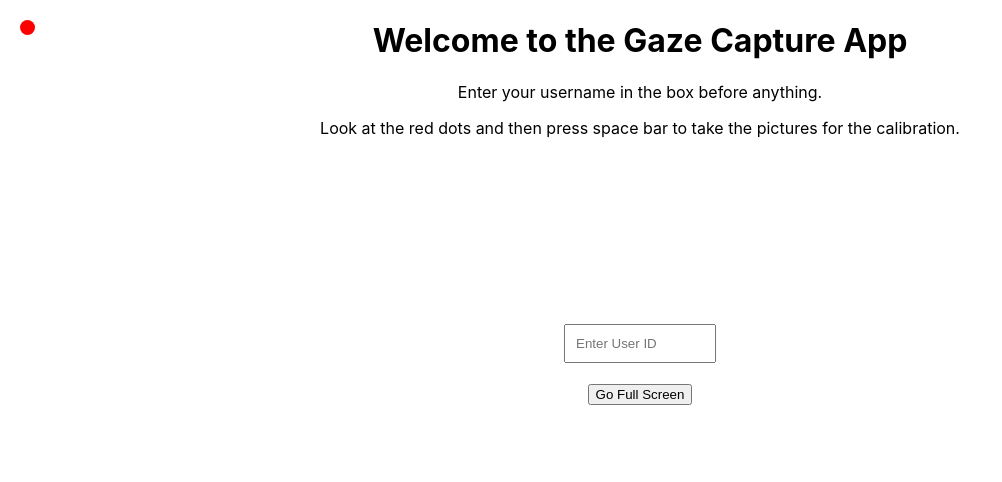
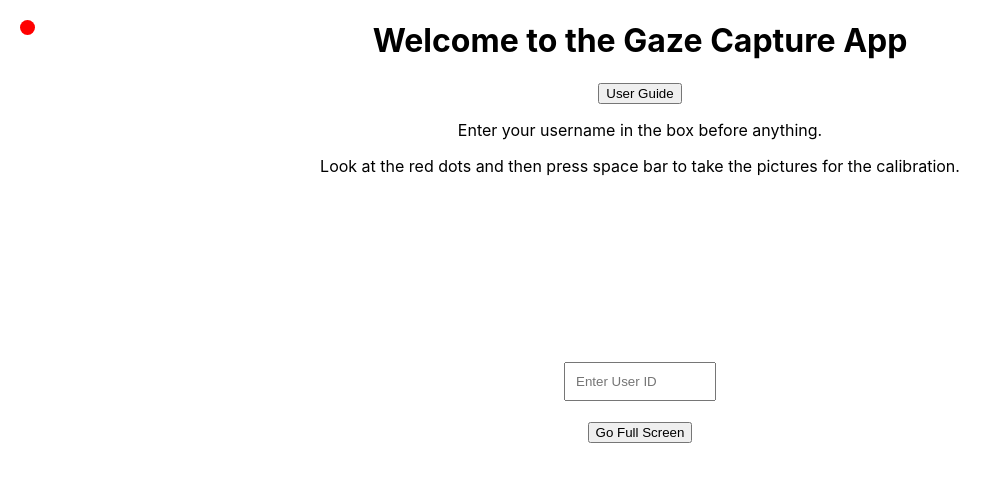
Before and after one commit to Willmp4/eye_gaze_data_collection, a React (Create React App) app in the folder frontend/: page / in a window 1280 px wide. Shown: the top 482 px of the page, without its empty margins (0-1002 px from the left). Built offline with nearby package versions, Linux system fonts and the light colour scheme; no server answers.

Commit message:
Added user guide

```diff
--- a/frontend/src/App.js
+++ b/frontend/src/App.js
@@ -3,6 +3,7 @@ import "./App.css";
 import CameraComponent from "./CnnDataCollectionComponent"; // Make sure the path is correct
 import { Button } from "react-bootstrap";
 import CalibrationComponent from "./CalibrationComponent";
+import UserGuideModal from "./userGuide";
 
 function App() {
   const [isFullScreen, setIsFullScreen] = useState(false);
@@ -26,6 +27,8 @@ function App() {
     <div className={isFullScreen ? "App fullscreen" : "App"}>
       <h1>Welcome to the Gaze Capture App</h1>
 
+      <UserGuideModal />
+
       {!isCalibrationComplete ? (
         <>
           <p>Enter your username in the box before anything.</p>
--- /dev/null
+++ b/frontend/src/userGuide.js
@@ -0,0 +1,105 @@
+import React, { useState } from "react";
+import { Modal, Button } from "react-bootstrap";
+
+function UserGuideModal() {
+  const [show, setShow] = useState(false);
+
+  const handleClose = () => setShow(false);
+  const handleShow = () => setShow(true);
+
+  // Styles for the full-screen modal and the close button
+  const modalStyle = {
+    position: "fixed",
+    top: 0,
+    left: 0,
+    width: "100%",
+    height: "100%",
+    overflow: "auto",
+    backgroundColor: "white",
+  };
+  // Additional styles for the close button to make it more obvious
+  const closeButtonStyle = {
+    position: "absolute",
+    top: "1rem",
+    right: "1rem",
+    fontSize: "2em", // even larger font size
+    color: "#fff", // white color for the icon
+    backgroundColor: "#dc3545", // red background for high contrast
+    borderRadius: "50%", // circular shape
+    padding: "0.3em", // padding around the icon
+    lineHeight: "1", // tight line height for the icon
+    border: "none", // no border
+    cursor: "pointer", // cursor indicates it's clickable
+    zIndex: "1051", // Bootstrap's default z-index for modal is 1050
+  };
+
+  // Ensure the style is applied only to the close button by targeting the class
+  return (
+    <>
+      <Button variant="primary" onClick={handleShow}>
+        User Guide
+      </Button>
+
+      <Modal show={show} onHide={handleClose} style={modalStyle} size="lg">
+        <Modal.Header>
+          <Modal.Title>User Guide</Modal.Title>
+          <button type="button" className="close" style={closeButtonStyle} onClick={handleClose} aria-label="Close">
+            <span aria-hidden="true">&times;</span>
+          </button>
+        </Modal.Header>
+        <Modal.Body>
+          <h2>Welcome to the Gaze Capture App!</h2>
+          <p>
+            This tool is designed to help us collect data on eye movements and gaze patterns. Your participation is invaluable, and we
+            appreciate your time and effort in helping us with this study.
+          </p>
+
+          <h3>Before You Begin</h3>
+          <p>
+            <strong>Lighting:</strong> For best results, please try to participate in a variety of lighting conditions (natural light,
+            artificial light, etc.).
+          </p>
+
+          <h3>Getting Started</h3>
+          <p>
+            <strong>Entering User ID:</strong> Upon launching the app, you will be prompted to enter your User ID. Avoid pressing the space
+            bar in the User ID box, as it triggers the image capture process.
+          </p>
+          <p>
+            <strong>Full Screen Mode:</strong> go into full screen mode. Click anywhere on the screen outside of the User ID box after going
+            full screen to ensure the app registers your key presses correctly.
+          </p>
+
+          <h3>The Process</h3>
+          <p>The app operates in two phases: the Calibration Phase and the Regular Phase.</p>
+          <ul>
+            <li>
+              <strong>Calibration Phase:</strong> Look at red dots that appear on the screen and press the space bar to capture the image.
+            </li>
+            <li>
+              <strong>Regular Phase:</strong> Focus on the cursor on the screen and use the space bar to capture each image. Move the cursor
+              around and refocus on it before each capture.
+            </li>
+          </ul>
+
+          <h3>Additional Tips</h3>
+          <p>
+            Keep your head still during capture for accurate results. If interrupted, just continue with the next dot or cursor position.
+          </p>
+
+          <h3>Doing Multiple Sessions</h3>
+          <p>Repeating the process under different conditions enhances data quality significantly.</p>
+
+          <h3>Feedback and Support</h3>
+          <p>If you encounter any issues or have feedback, please contact us at [support email/contact form].</p>
+
+          <p>
+            <em>Thank you for participating in our Gaze Capture study. Your contribution is greatly appreciated!</em>
+          </p>
+        </Modal.Body>
+      </Modal>
+    </>
+  );
+}
+
+export default UserGuideModal;
```
